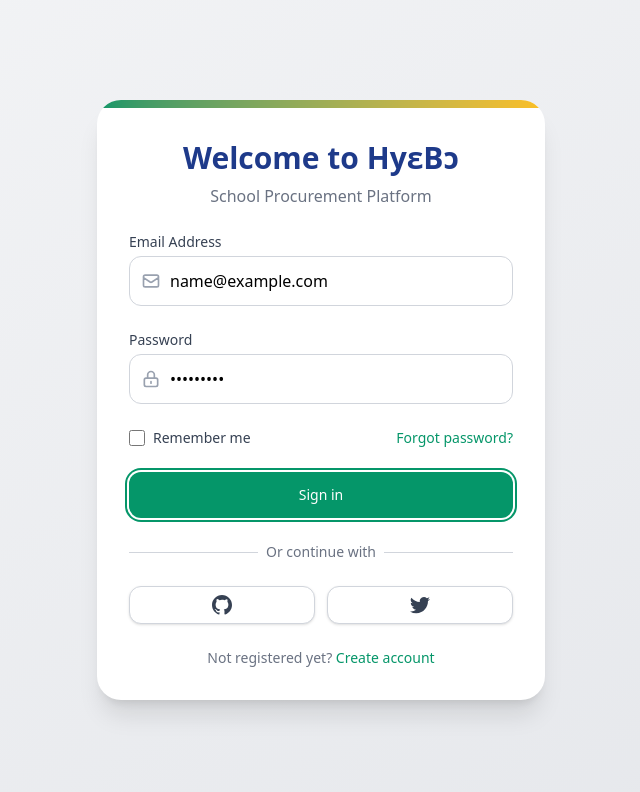
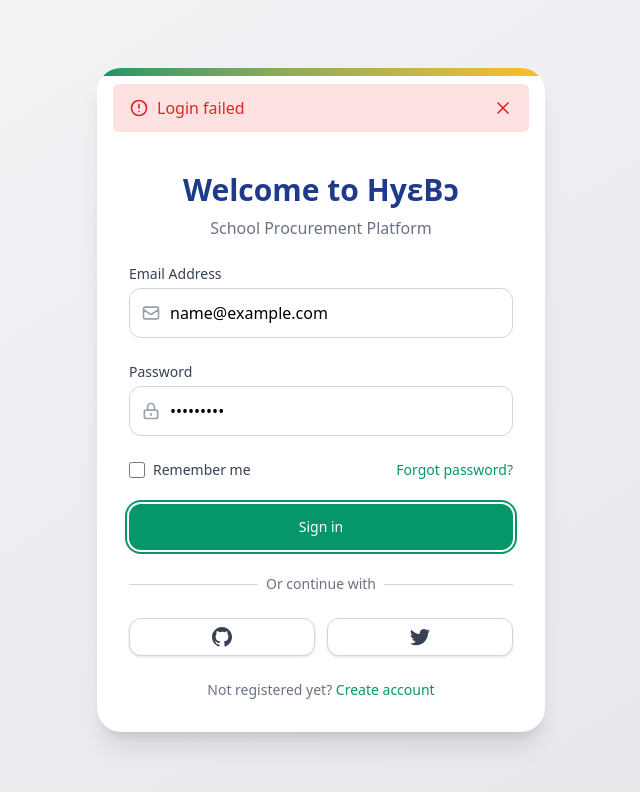
Before and after one commit to leoisqualified/hwebo, a React (Vite) app in the folder frontend/: page / in a window 1280 px wide. Both pictures are taken after typing "name@example.com", "Sample123" into the empty fields and a click on the button "Sign in". Shown: the top 792 px of the page, without its empty margins (319-959 px from the left). Built offline with nearby package versions, Linux system fonts and the light colour scheme; no server answers.

Commit message:
updated login and register component

```diff
--- a/frontend/src/pages/Login.tsx
+++ b/frontend/src/pages/Login.tsx
@@ -3,6 +3,7 @@ import api from "../services/api";
 import { useNavigate } from "react-router-dom";
 import { useAuth } from "../context/AuthContext";
 import { motion } from "framer-motion";
+import { useState } from "react";
 
 interface LoginFormData {
   email: string;
@@ -17,6 +18,10 @@ export default function Login() {
     formState: { errors },
   } = useForm<LoginFormData>();
   const navigate = useNavigate();
+  const [notification, setNotification] = useState<{
+    message: string;
+    type: "success" | "error";
+  } | null>(null);
 
   const onSubmit = async (data: LoginFormData) => {
     try {
@@ -24,12 +29,15 @@ export default function Login() {
       const token = res.data.token;
       await login(token); // wait for context to fully update
 
-      alert("Login successful!");
+      setNotification({ message: "Login successful!", type: "success" });
 
-      // Redirect to dashboard (the role-based logic will be handled there)
-      navigate("/dashboard");
+      // Redirect to dashboard after a brief delay to show the message
+      setTimeout(() => navigate("/dashboard"), 1500);
     } catch (error: any) {
-      alert(error.response?.data?.error || "Login failed");
+      setNotification({
+        message: error.response?.data?.error || "Login failed",
+        type: "error",
+      });
     }
   };
 
@@ -44,6 +52,73 @@ export default function Login() {
         <div className="bg-white rounded-3xl shadow-xl overflow-hidden">
           {/* Decorative header strip */}
           <div className="h-2 bg-gradient-to-r from-[#059669] to-[#FBBF24]"></div>
+
+          {/* Notification area */}
+          {notification && (
+            <motion.div
+              initial={{ opacity: 0, y: -20 }}
+              animate={{ opacity: 1, y: 0 }}
+              exit={{ opacity: 0, y: -20 }}
+              className={`px-4 py-3 rounded-md mx-4 my-2 ${
+                notification.type === "success"
+                  ? "bg-[#D1FAE5] text-[#059669]"
+                  : "bg-[#FEE2E2] text-[#DC2626]"
+              }`}
+            >
+              <div className="flex items-center justify-between">
+                <div className="flex items-center">
+                  {notification.type === "success" ? (
+                    <svg
+                      className="h-5 w-5 mr-2"
+                      fill="none"
+                      viewBox="0 0 24 24"
+                      stroke="currentColor"
+                    >
+                      <path
+                        strokeLinecap="round"
+                        strokeLinejoin="round"
+                        strokeWidth={2}
+                        d="M9 12l2 2 4-4m6 2a9 9 0 11-18 0 9 9 0 0118 0z"
+                      />
+                    </svg>
+                  ) : (
+                    <svg
+                      className="h-5 w-5 mr-2"
+                      fill="none"
+                      viewBox="0 0 24 24"
+                      stroke="currentColor"
+                    >
+                      <path
+                        strokeLinecap="round"
+                        strokeLinejoin="round"
+                        strokeWidth={2}
+                        d="M12 8v4m0 4h.01M21 12a9 9 0 11-18 0 9 9 0 0118 0z"
+                      />
+                    </svg>
+                  )}
+                  <span className="font-medium">{notification.message}</span>
+                </div>
+                <button
+                  onClick={() => setNotification(null)}
+                  className="ml-2 text-current hover:text-opacity-70"
+                >
+                  <svg
+                    className="h-5 w-5"
+                    fill="none"
+                    viewBox="0 0 24 24"
+                    stroke="currentColor"
+                  >
+                    <path
+                      strokeLinecap="round"
+                      strokeLinejoin="round"
+                      strokeWidth={2}
+                      d="M6 18L18 6M6 6l12 12"
+                    />
+                  </svg>
+                </button>
+              </div>
+            </motion.div>
+          )}
 
           <div className="p-8 space-y-6">
             <div className="text-center">
--- a/frontend/src/pages/Register.tsx
+++ b/frontend/src/pages/Register.tsx
@@ -2,6 +2,7 @@ import { useForm } from "react-hook-form";
 import api from "../services/api";
 import { useNavigate } from "react-router-dom";
 import { motion } from "framer-motion";
+import { useState } from "react";
 
 interface RegisterFormData {
   name: string;
@@ -17,14 +18,26 @@ export default function Register() {
     formState: { errors },
   } = useForm<RegisterFormData>();
   const navigate = useNavigate();
+  const [notification, setNotification] = useState<{
+    message: string;
+    type: "success" | "error";
+  } | null>(null);
 
   const onSubmit = async (data: RegisterFormData) => {
     try {
       await api.post("/auth/register", data);
-      alert("Registration successful! Please login.");
-      navigate("/");
+      setNotification({
+        message: "Registration successful! Please login.",
+        type: "success",
+      });
+
+      // Redirect to login after a brief delay to show the message
+      setTimeout(() => navigate("/"), 2000);
     } catch (error: any) {
-      alert(error.response?.data?.error || "Registration failed");
+      setNotification({
+        message: error.response?.data?.error || "Registration failed",
+        type: "error",
+      });
     }
   };
 
@@ -39,6 +52,73 @@ export default function Register() {
         <div className="bg-white rounded-3xl shadow-xl overflow-hidden">
           {/* Decorative header strip */}
           <div className="h-2 bg-gradient-to-r from-[#059669] to-[#FBBF24]"></div>
+
+          {/* Notification area */}
+          {notification && (
+            <motion.div
+              initial={{ opacity: 0, y: -20 }}
+              animate={{ opacity: 1, y: 0 }}
+              exit={{ opacity: 0, y: -20 }}
+              className={`px-4 py-3 rounded-md mx-4 my-2 ${
+                notification.type === "success"
+                  ? "bg-[#D1FAE5] text-[#059669]"
+                  : "bg-[#FEE2E2] text-[#DC2626]"
+              }`}
+            >
+              <div className="flex items-center justify-between">
+                <div className="flex items-center">
+                  {notification.type === "success" ? (
+                    <svg
+                      className="h-5 w-5 mr-2"
+                      fill="none"
+                      viewBox="0 0 24 24"
+                      stroke="currentColor"
+                    >
+                      <path
+                        strokeLinecap="round"
+                        strokeLinejoin="round"
+                        strokeWidth={2}
+                        d="M9 12l2 2 4-4m6 2a9 9 0 11-18 0 9 9 0 0118 0z"
+                      />
+                    </svg>
+                  ) : (
+                    <svg
+                      className="h-5 w-5 mr-2"
+                      fill="none"
+                      viewBox="0 0 24 24"
+                      stroke="currentColor"
+                    >
+                      <path
+                        strokeLinecap="round"
+                        strokeLinejoin="round"
+                        strokeWidth={2}
+                        d="M12 8v4m0 4h.01M21 12a9 9 0 11-18 0 9 9 0 0118 0z"
+                      />
+                    </svg>
+                  )}
+                  <span className="font-medium">{notification.message}</span>
+                </div>
+                <button
+                  onClick={() => setNotification(null)}
+                  className="ml-2 text-current hover:text-opacity-70"
+                >
+                  <svg
+                    className="h-5 w-5"
+                    fill="none"
+                    viewBox="0 0 24 24"
+                    stroke="currentColor"
+                  >
+                    <path
+                      strokeLinecap="round"
+                      strokeLinejoin="round"
+                      strokeWidth={2}
+                      d="M6 18L18 6M6 6l12 12"
+                    />
+                  </svg>
+                </button>
+              </div>
+            </motion.div>
+          )}
 
           <div className="p-8 space-y-6">
             <div className="text-center">
```
